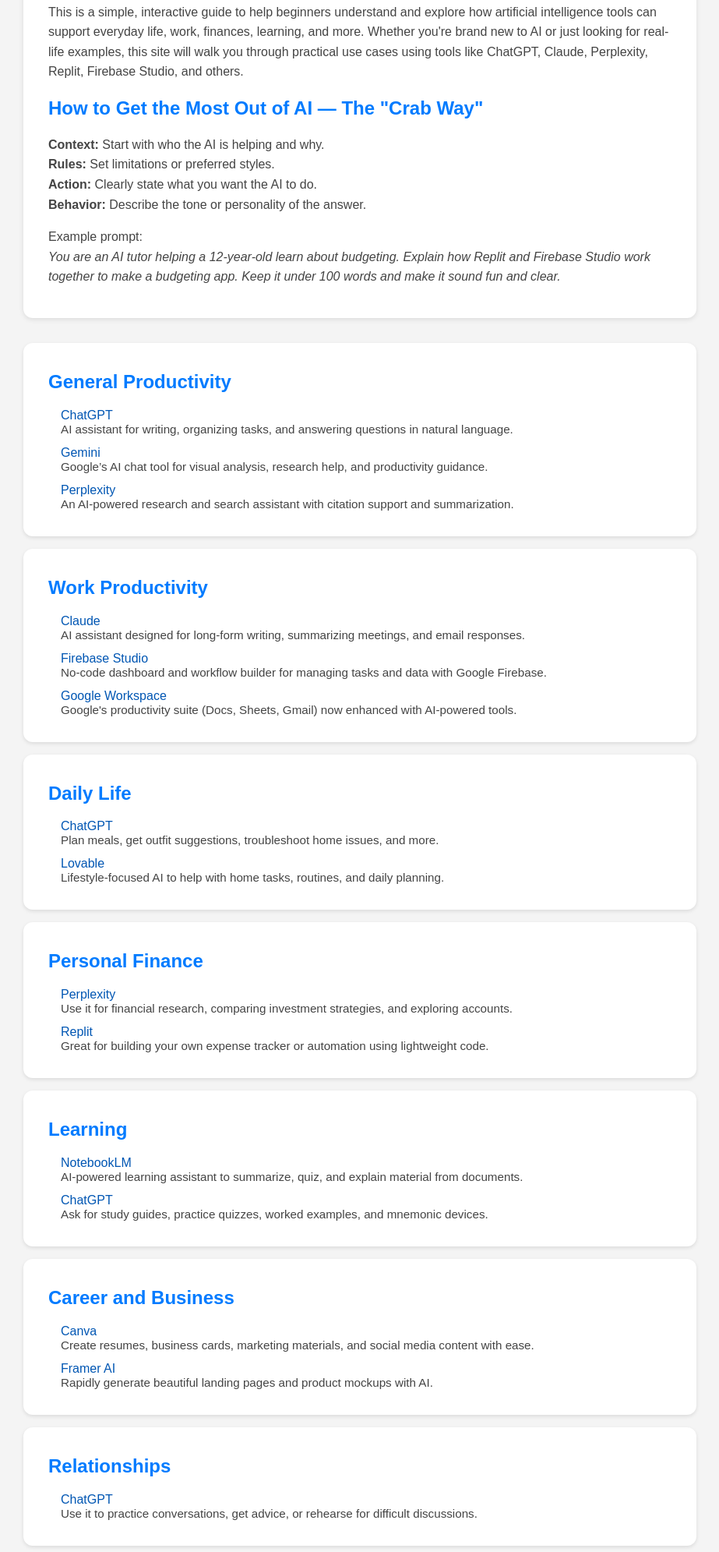
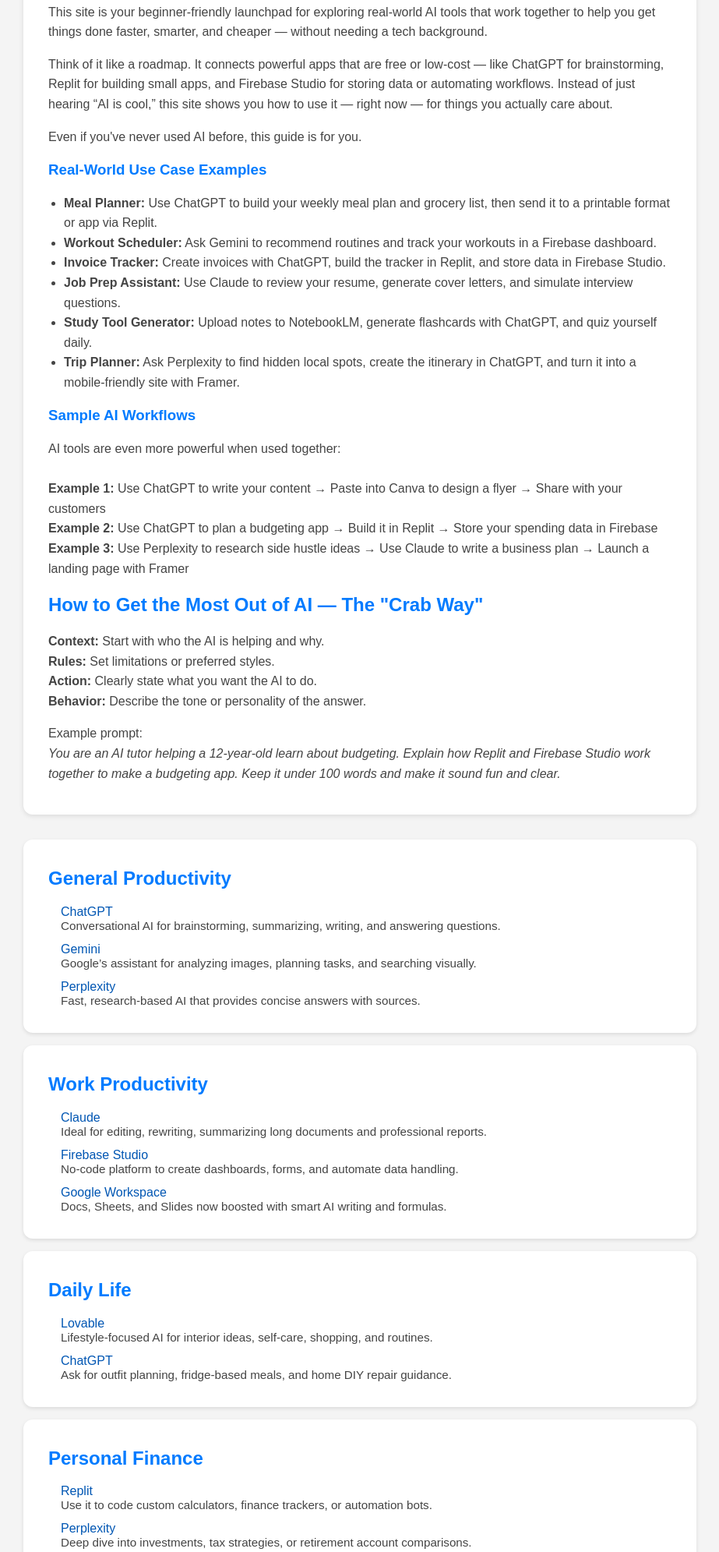
Before and after one commit to johnniesue/ai-use-case-explorer, a plain HTML site: page index.html in a window 1280 px wide. Shown: the part 201-2192 px from the top of the page at 78% size, without its empty margins (178-1101 px from the left). Drawn offline with Linux system fonts and the light colour scheme.

Commit message:
Update index.html

```diff
--- a/index.html
+++ b/index.html
@@ -23,12 +23,15 @@
       border-radius: 12px;
       box-shadow: 0 2px 6px rgba(0,0,0,0.1);
     }
-    .intro h2 {
+    .intro h2, .intro h3 {
       color: #007bff;
     }
-    .intro p {
+    .intro p, .intro ul {
       line-height: 1.6;
       color: #444;
+    }
+    .intro ul {
+      padding-left: 1.25rem;
     }
     .category {
       background: #fff;
@@ -66,7 +69,30 @@
 
   <div class="intro">
     <h2>What is This?</h2>
-    <p>This is a simple, interactive guide to help beginners understand and explore how artificial intelligence tools can support everyday life, work, finances, learning, and more. Whether you're brand new to AI or just looking for real-life examples, this site will walk you through practical use cases using tools like ChatGPT, Claude, Perplexity, Replit, Firebase Studio, and others.</p>
+    <p>This site is your beginner-friendly launchpad for exploring real-world AI tools that work together to help you get things done faster, smarter, and cheaper — without needing a tech background.</p>
+
+    <p>Think of it like a roadmap. It connects powerful apps that are free or low-cost — like ChatGPT for brainstorming, Replit for building small apps, and Firebase Studio for storing data or automating workflows. Instead of just hearing “AI is cool,” this site shows you how to use it — right now — for things you actually care about.</p>
+
+    <p>Even if you've never used AI before, this guide is for you.</p>
+
+    <h3>Real-World Use Case Examples</h3>
+    <ul>
+      <li><strong>Meal Planner:</strong> Use ChatGPT to build your weekly meal plan and grocery list, then send it to a printable format or app via Replit.</li>
+      <li><strong>Workout Scheduler:</strong> Ask Gemini to recommend routines and track your workouts in a Firebase dashboard.</li>
+      <li><strong>Invoice Tracker:</strong> Create invoices with ChatGPT, build the tracker in Replit, and store data in Firebase Studio.</li>
+      <li><strong>Job Prep Assistant:</strong> Use Claude to review your resume, generate cover letters, and simulate interview questions.</li>
+      <li><strong>Study Tool Generator:</strong> Upload notes to NotebookLM, generate flashcards with ChatGPT, and quiz yourself daily.</li>
+      <li><strong>Trip Planner:</strong> Ask Perplexity to find hidden local spots, create the itinerary in ChatGPT, and turn it into a mobile-friendly site with Framer.</li>
+    </ul>
+
+    <h3>Sample AI Workflows</h3>
+    <p>
+      AI tools are even more powerful when used together:
+      <br /><br />
+      <strong>Example 1:</strong> Use ChatGPT to write your content → Paste into Canva to design a flyer → Share with your customers<br />
+      <strong>Example 2:</strong> Use ChatGPT to plan a budgeting app → Build it in Replit → Store your spending data in Firebase<br />
+      <strong>Example 3:</strong> Use Perplexity to research side hustle ideas → Use Claude to write a business plan → Launch a landing page with Framer
+    </p>
 
     <h2>How to Get the Most Out of AI — The "Crab Way"</h2>
     <p><strong>Context:</strong> Start with who the AI is helping and why.<br />
@@ -81,120 +107,66 @@
   <div class="category">
     <h2>General Productivity</h2>
     <ul class="tool-list">
-      <li>
-        <a href="https://chat.openai.com" target="_blank">ChatGPT</a><br />
-        <span class="description">AI assistant for writing, organizing tasks, and answering questions in natural language.</span>
-      </li>
-      <li>
-        <a href="https://gemini.google.com" target="_blank">Gemini</a><br />
-        <span class="description">Google’s AI chat tool for visual analysis, research help, and productivity guidance.</span>
-      </li>
-      <li>
-        <a href="https://www.perplexity.ai/" target="_blank">Perplexity</a><br />
-        <span class="description">An AI-powered research and search assistant with citation support and summarization.</span>
-      </li>
+      <li><a href="https://chat.openai.com" target="_blank">ChatGPT</a><br /><span class="description">Conversational AI for brainstorming, summarizing, writing, and answering questions.</span></li>
+      <li><a href="https://gemini.google.com" target="_blank">Gemini</a><br /><span class="description">Google’s assistant for analyzing images, planning tasks, and searching visually.</span></li>
+      <li><a href="https://www.perplexity.ai/" target="_blank">Perplexity</a><br /><span class="description">Fast, research-based AI that provides concise answers with sources.</span></li>
     </ul>
   </div>
 
   <div class="category">
     <h2>Work Productivity</h2>
     <ul class="tool-list">
-      <li>
-        <a href="https://claude.ai" target="_blank">Claude</a><br />
-        <span class="description">AI assistant designed for long-form writing, summarizing meetings, and email responses.</span>
-      </li>
-      <li>
-        <a href="https://firebasestudio.web.app" target="_blank">Firebase Studio</a><br />
-        <span class="description">No-code dashboard and workflow builder for managing tasks and data with Google Firebase.</span>
-      </li>
-      <li>
-        <a href="https://workspace.google.com/" target="_blank">Google Workspace</a><br />
-        <span class="description">Google's productivity suite (Docs, Sheets, Gmail) now enhanced with AI-powered tools.</span>
-      </li>
+      <li><a href="https://claude.ai" target="_blank">Claude</a><br /><span class="description">Ideal for editing, rewriting, summarizing long documents and professional reports.</span></li>
+      <li><a href="https://firebasestudio.web.app" target="_blank">Firebase Studio</a><br /><span class="description">No-code platform to create dashboards, forms, and automate data handling.</span></li>
+      <li><a href="https://workspace.google.com/" target="_blank">Google Workspace</a><br /><span class="description">Docs, Sheets, and Slides now boosted with smart AI writing and formulas.</span></li>
     </ul>
   </div>
 
   <div class="category">
     <h2>Daily Life</h2>
     <ul class="tool-list">
-      <li>
-        <a href="https://chat.openai.com" target="_blank">ChatGPT</a><br />
-        <span class="description">Plan meals, get outfit suggestions, troubleshoot home issues, and more.</span>
-      </li>
-      <li>
-        <a href="https://www.lovable.so" target="_blank">Lovable</a><br />
-        <span class="description">Lifestyle-focused AI to help with home tasks, routines, and daily planning.</span>
-      </li>
+      <li><a href="https://www.lovable.so" target="_blank">Lovable</a><br /><span class="description">Lifestyle-focused AI for interior ideas, self-care, shopping, and routines.</span></li>
+      <li><a href="https://chat.openai.com" target="_blank">ChatGPT</a><br /><span class="description">Ask for outfit planning, fridge-based meals, and home DIY repair guidance.</span></li>
     </ul>
   </div>
 
   <div class="category">
     <h2>Personal Finance</h2>
     <ul class="tool-list">
-      <li>
-        <a href="https://www.perplexity.ai/" target="_blank">Perplexity</a><br />
-        <span class="description">Use it for financial research, comparing investment strategies, and exploring accounts.</span>
-      </li>
-      <li>
-        <a href="https://replit.com" target="_blank">Replit</a><br />
-        <span class="description">Great for building your own expense tracker or automation using lightweight code.</span>
-      </li>
+      <li><a href="https://replit.com" target="_blank">Replit</a><br /><span class="description">Use it to code custom calculators, finance trackers, or automation bots.</span></li>
+      <li><a href="https://www.perplexity.ai/" target="_blank">Perplexity</a><br /><span class="description">Deep dive into investments, tax strategies, or retirement account comparisons.</span></li>
     </ul>
   </div>
 
   <div class="category">
     <h2>Learning</h2>
     <ul class="tool-list">
-      <li>
-        <a href="https://notebooklm.google" target="_blank">NotebookLM</a><br />
-        <span class="description">AI-powered learning assistant to summarize, quiz, and explain material from documents.</span>
-      </li>
-      <li>
-        <a href="https://chat.openai.com" target="_blank">ChatGPT</a><br />
-        <span class="description">Ask for study guides, practice quizzes, worked examples, and mnemonic devices.</span>
-      </li>
+      <li><a href="https://notebooklm.google" target="_blank">NotebookLM</a><br /><span class="description">AI that reads your uploaded notes and creates study guides and questions.</span></li>
+      <li><a href="https://chat.openai.com" target="_blank">ChatGPT</a><br /><span class="description">Ask for flashcards, memory tricks, worked math problems, or quiz practice.</span></li>
     </ul>
   </div>
 
   <div class="category">
     <h2>Career and Business</h2>
     <ul class="tool-list">
-      <li>
-        <a href="https://www.canva.com" target="_blank">Canva</a><br />
-        <span class="description">Create resumes, business cards, marketing materials, and social media content with ease.</span>
-      </li>
-      <li>
-        <a href="https://www.framer.com/ai" target="_blank">Framer AI</a><br />
-        <span class="description">Rapidly generate beautiful landing pages and product mockups with AI.</span>
-      </li>
+      <li><a href="https://www.canva.com" target="_blank">Canva</a><br /><span class="description">Design your resume, portfolio, flyers, or business cards using AI tools.</span></li>
+      <li><a href="https://www.framer.com/ai" target="_blank">Framer AI</a><br /><span class="description">Auto-build landing pages, websites, or portfolios just by describing them.</span></li>
     </ul>
   </div>
 
   <div class="category">
     <h2>Relationships</h2>
     <ul class="tool-list">
-      <li>
-        <a href="https://chat.openai.com" target="_blank">ChatGPT</a><br />
-        <span class="description">Use it to practice conversations, get advice, or rehearse for difficult discussions.</span>
-      </li>
+      <li><a href="https://chat.openai.com" target="_blank">ChatGPT</a><br /><span class="description">Roleplay conversations, practice tough talks, or get relationship tips.</span></li>
     </ul>
   </div>
 
   <div class="category">
     <h2>Vibe Coding Tools</h2>
     <ul class="tool-list">
-      <li>
-        <a href="https://replit.com" target="_blank">Replit</a><br />
-        <span class="description">Fast and beginner-friendly coding environment to build apps and test automations.</span>
-      </li>
-      <li>
-        <a href="https://code.visualstudio.com" target="_blank">VS Code</a><br />
-        <span class="description">Pro-level code editor for building more advanced AI agents and dashboards.</span>
-      </li>
-      <li>
-        <a href="https://warps.dev" target="_blank">Warp</a><br />
-        <span class="description">AI-enhanced terminal for developers who want powerful scripting and automation tools.</span>
-      </li>
+      <li><a href="https://replit.com" target="_blank">Replit</a><br /><span class="description">Great for beginners to build simple tools, bots, or full web apps.</span></li>
+      <li><a href="https://code.visualstudio.com" target="_blank">VS Code</a><br /><span class="description">Powerful desktop editor for advanced coding, automation, or AI integration.</span></li>
+      <li><a href="https://warps.dev" target="_blank">Warp</a><br /><span class="description">Modern AI-enhanced terminal to run scripts, automate, and debug code.</span></li>
     </ul>
   </div>
 
```
